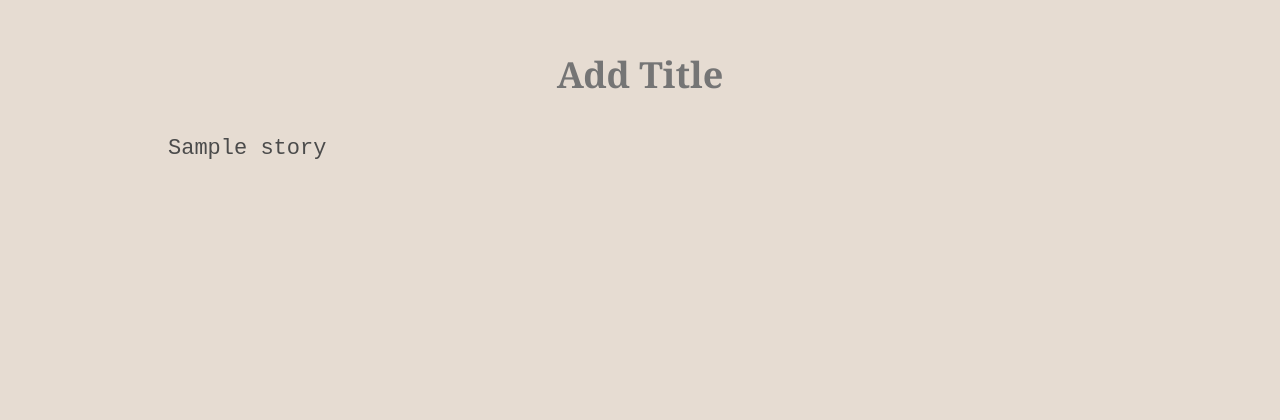
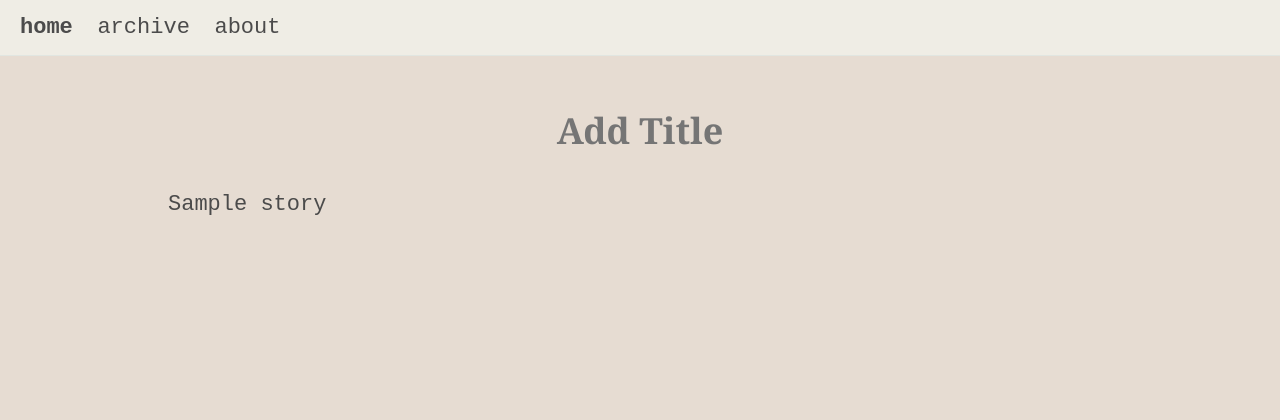
Before and after one commit to jennifermklein/word-by-word, a Flask app: template templates/title.html in a window 1280 px wide. Shown: the top 420 px of the page. Run offline with Flask 2, Linux system fonts and the light colour scheme; the template is opened without the code that fills it: most values are stand-ins (such as "Sample title", 1, 10 or a date in 2020); data that the repository does not hold is empty; some libraries are stand-ins or nearby versions.

Commit message:
add nav bar to title page

```diff
--- a/templates/title.html
+++ b/templates/title.html
@@ -1,4 +1,14 @@
 {% extends "layout.html" %}
+
+{% block nav %}
+  <nav>
+      <ul class="nav-bar">
+          <li class='nav-item active'><a href='/'>home</a></li>
+          <li class='nav-item'><a href='/archive'>archive</a></li>
+          <li class='nav-item'><a href='/about'>about</a></li>
+      </ul>
+  </nav>
+{% endblock %}
 
 {% block main %}
     <header>
```
